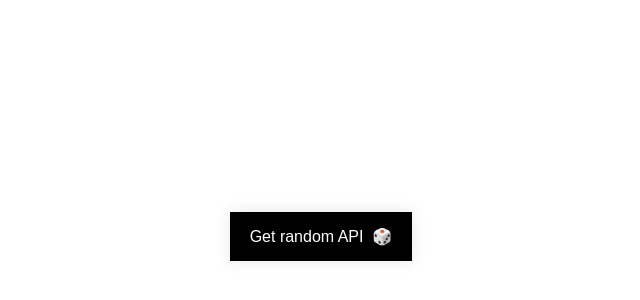
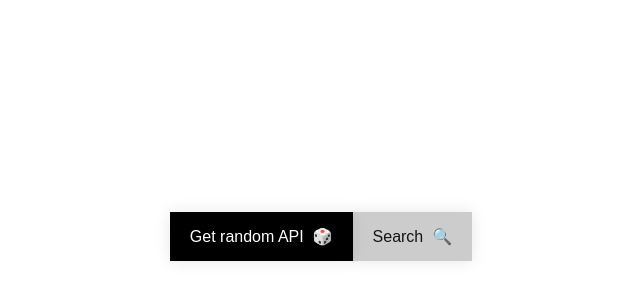
Before and after one commit to kstawinski/random-api, a Svelte app: page / in a window 1280 px wide. Shown: the part 164-464 px from the top of the page, without its empty margins (319-959 px from the left). Built offline with nearby package versions, Linux system fonts and the light colour scheme.

Commit message:
Create secondary button type (primary is default)

```diff
--- a/src/App.svelte
+++ b/src/App.svelte
@@ -15,6 +15,7 @@ const handleClick = () => {
 	{/if}
 
 	<Button text="Get random API  🎲" on:click={handleClick}/>
+	<Button text="Search  🔍" type="secondary" />
 </main>
 
 <style type="text/scss">
--- a/src/components/Button.svelte
+++ b/src/components/Button.svelte
@@ -1,17 +1,18 @@
 <script>
 export let text;
+export let type = 'primary';
+
+const createClass = (type) => `button__${type}`;
 </script>
 
-<button class="button" on:click>
+<button class={'button ' + createClass(type)} on:click>
 {text}
 </button>
 
 <style type="text/scss">
 .button {
   font-size: 16px;
-  background: #000000;
   border: 0;
-  color: #FFFFFF;
   font-weight: 500;
   padding: 15px 20px;
   box-shadow: 0 0 15px rgba(#000, 0.1);
@@ -25,5 +26,13 @@ export let text;
   &:active {
     transform: scale(0.95);
   }
+  &__primary {
+    background: #000000;
+    color: #FFFFFF;
+  }
+  &__secondary {
+    background: rgba(#000, 0.2);
+    color: rgba(#000, 0.9);
+  }
 }
 </style>
```
